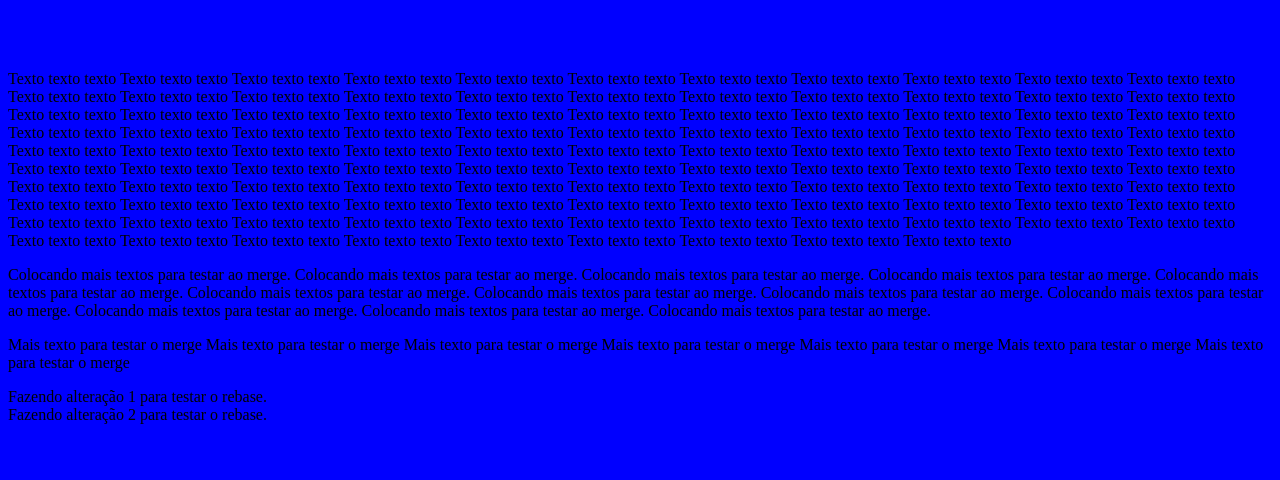
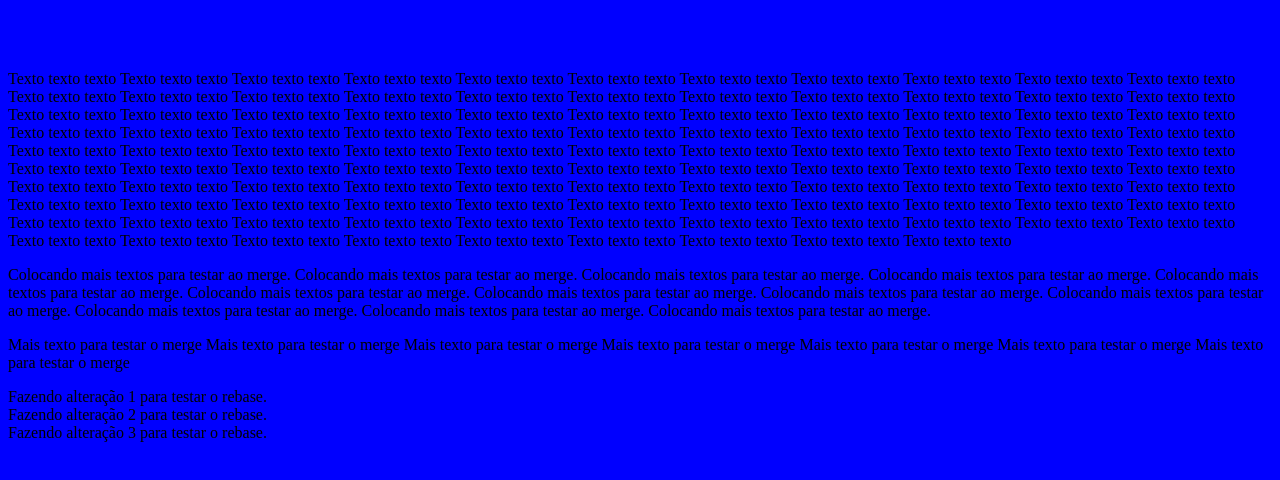
Before and after one commit to icarooc/curso-git, a plain HTML site: page index.html in a window 1280 px wide. Shown: the part 48-528 px from the top of the page. Drawn offline with Linux system fonts and the light colour scheme.

Commit message:
commitando a terceira alteração

```diff
--- a/index.html
+++ b/index.html
@@ -41,5 +41,9 @@
 			Fazendo alteração 2 para testar o rebase.
 		</div>
 
+		<div>
+			Fazendo alteração 3 para testar o rebase.
+		</div>
+
 	</body>
 </html>
```
